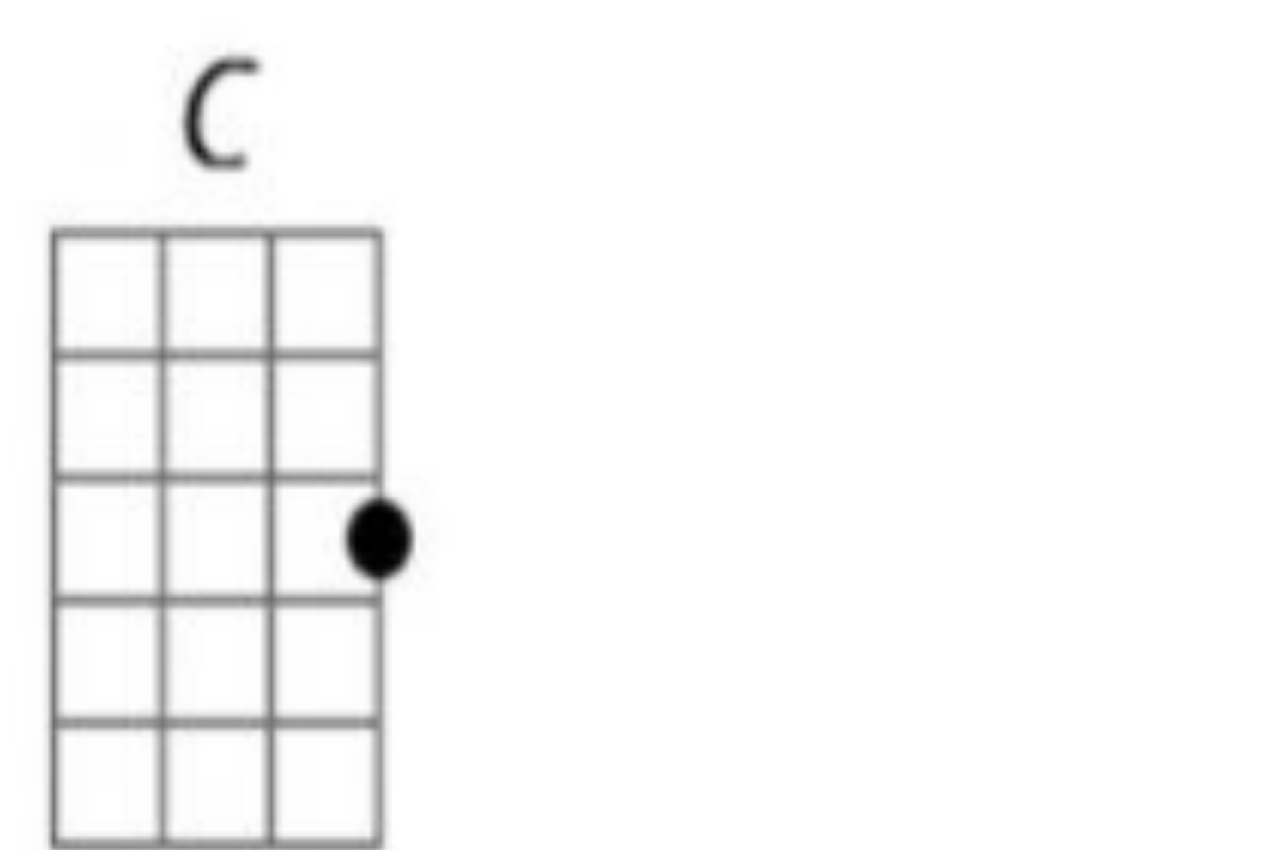
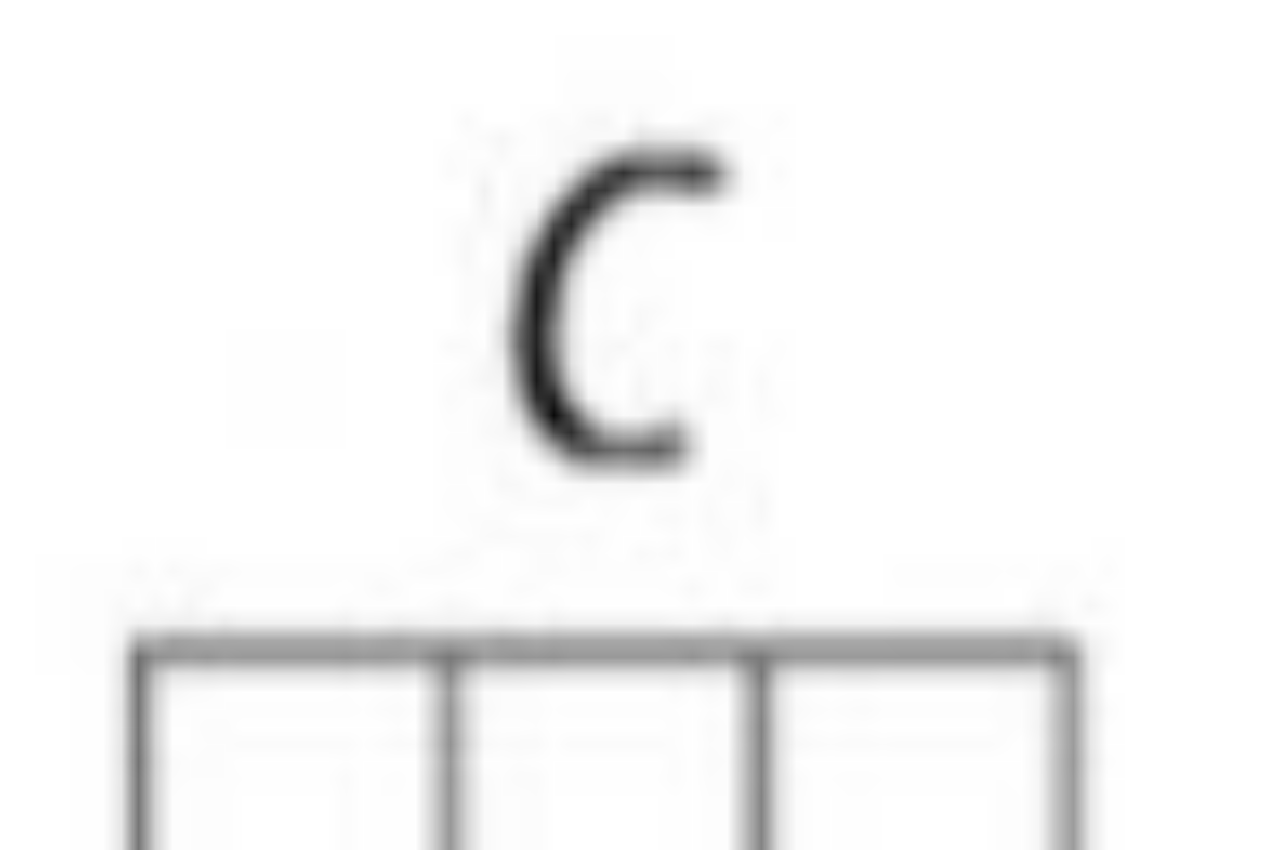
Before and after one commit to Tannerho21/Seinor-Project-1, a plain HTML site: page Index.html in a window 1280 px wide. Shown: the top 850 px of the page. Drawn offline with Linux system fonts and the light colour scheme.

Commit message:
cahnged the with and hight of imgs

```diff
--- a/ukalele.css
+++ b/ukalele.css
@@ -1,3 +1,2 @@
 img {
-  width: 35%;
-  height: 35%;
+  width: 100%;
```
